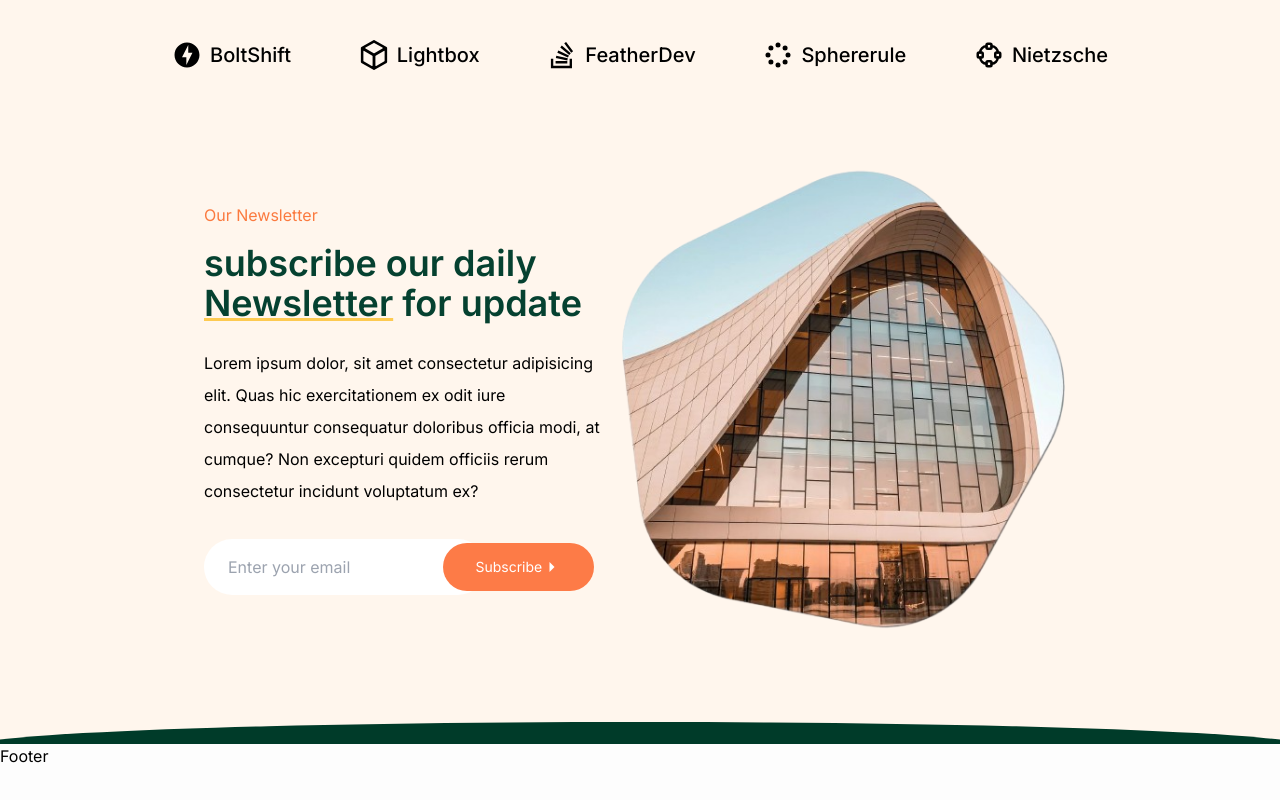
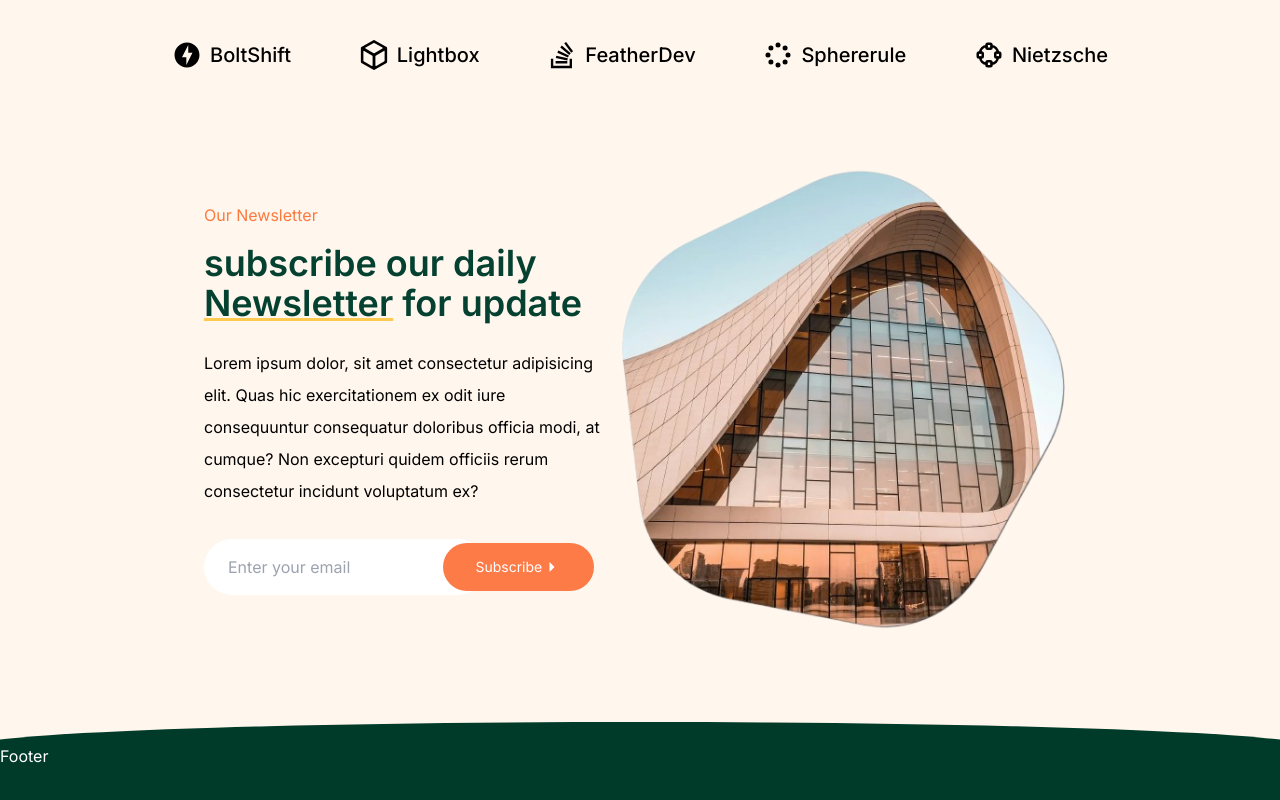
Before and after one commit to zablon-oigo/architect, a React (Vite) app: page / in a window 1280 px wide. Shown: the part 3331-4131 px from the top of the page. Before the commit the page ends 4099 px from the top, so only its background shows below. Built offline with nearby package versions, Linux system fonts and the light colour scheme.

Commit message:
Adding Footer backgroundColor

```diff
--- a/src/components/Footer.jsx
+++ b/src/components/Footer.jsx
@@ -1,6 +1,8 @@
 function Footer() {
   return (
-    <div>Footer</div>
+    <footer className="bg-[#003b29] text-white pb-16">
+        <div>Footer</div>
+    </footer>
   )
 }
 
```
